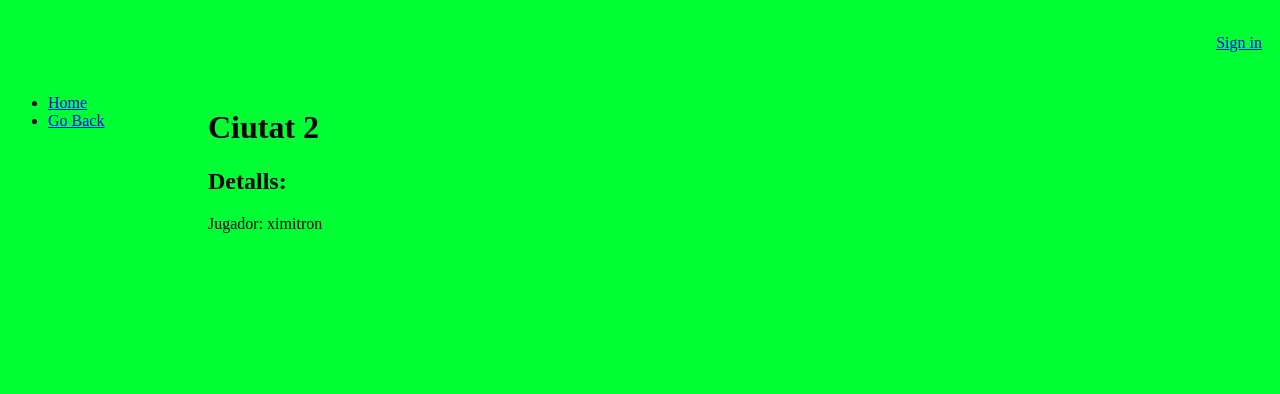
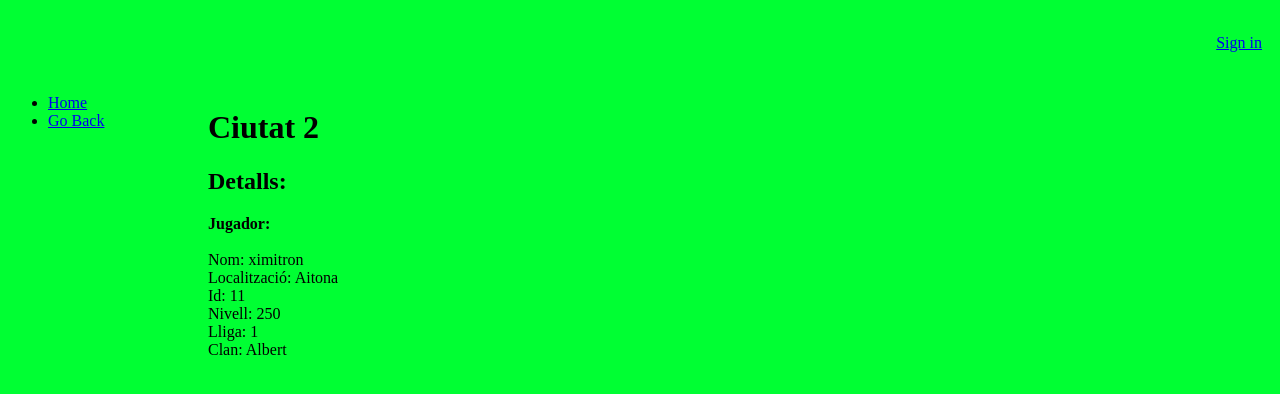
Before and after one commit to Chaimaeelmorabet/ClashofClans, a Django app: template ClashofClans/templates/ClashofClans/ciutat_detail.html in a window 1280 px wide. Shown: the top 394 px of the page. Run offline with Django 3.2, Linux system fonts and the light colour scheme; the template is opened without the code that fills it: values that come from a table or form of the project are taken from there, others are empty; data comes from the database, SQL or seed files in the repository; parts of the project's set-up code (start-up, migrations or seed data) failed here and were passed over; some libraries are stand-ins or nearby versions.

Commit message:
afegit subtipus a ciutat detail

```diff
--- a/ClashofClans/templates/ClashofClans/ciutat_detail.html
+++ b/ClashofClans/templates/ClashofClans/ciutat_detail.html
@@ -14,9 +14,17 @@
 </h1>
 <h2>Detalls: </h2>
 
-<p>
-    Jugador: <span property="jugador">{{ ciutat.jugador }}</span>  <br/>
-</p>
+  <div  property="jugador" typeof="Jugador">
+        <b> Jugador: </b><br/><br/>
+        Nom: <a  property="nom">{{ ciutat.jugador.nom }} </a> <br/>
+        Localització: <a  property="localització">{{ ciutat.jugador.localitzacio }} </a> <br/>
+        Id: <a  property="id">{{ ciutat.jugador.id }} </a> <br/>
+        Nivell: <a  property="nivell">{{ ciutat.jugador.nivell }} </a> <br/>
+        Lliga: <a  property="lliga">{{ ciutat.jugador.lliga }} </a> <br/>
+        Clan: <a  property="clan">{{ ciutat.jugador.clan }} </a> <br/>
+  </div>
+
+
 
 
 </span>
```
